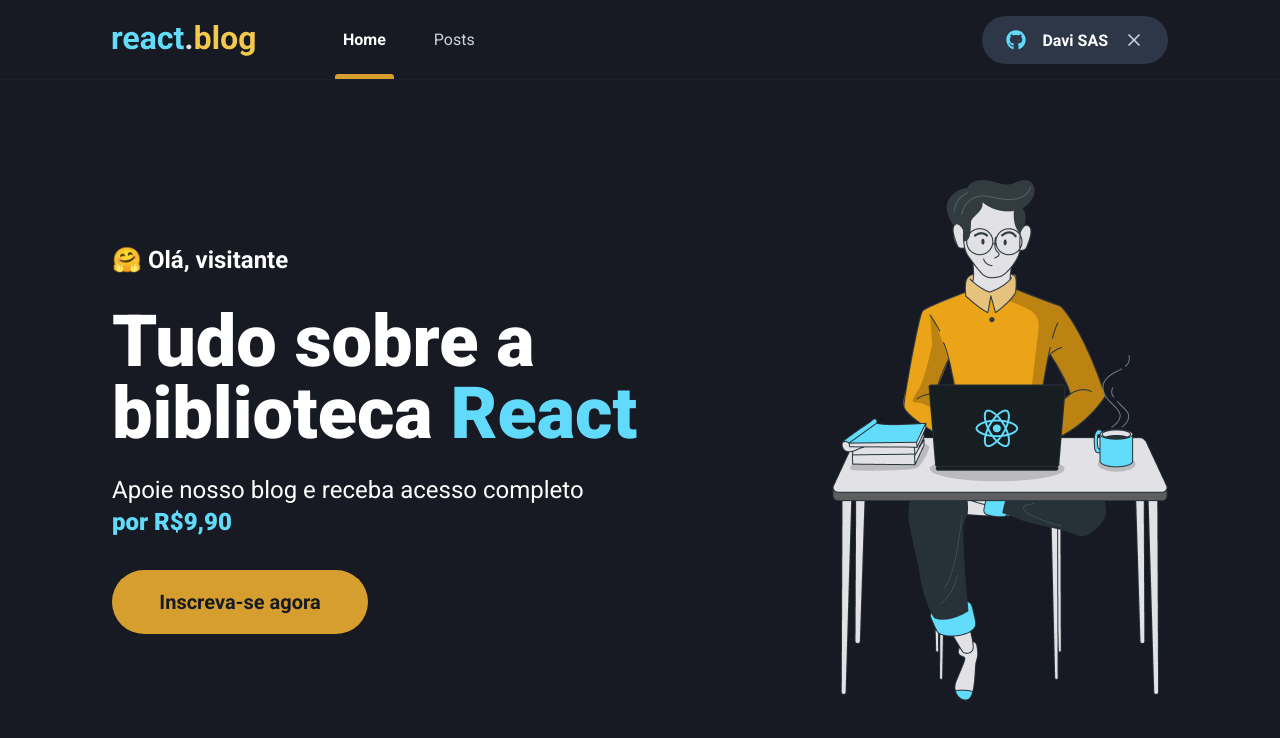
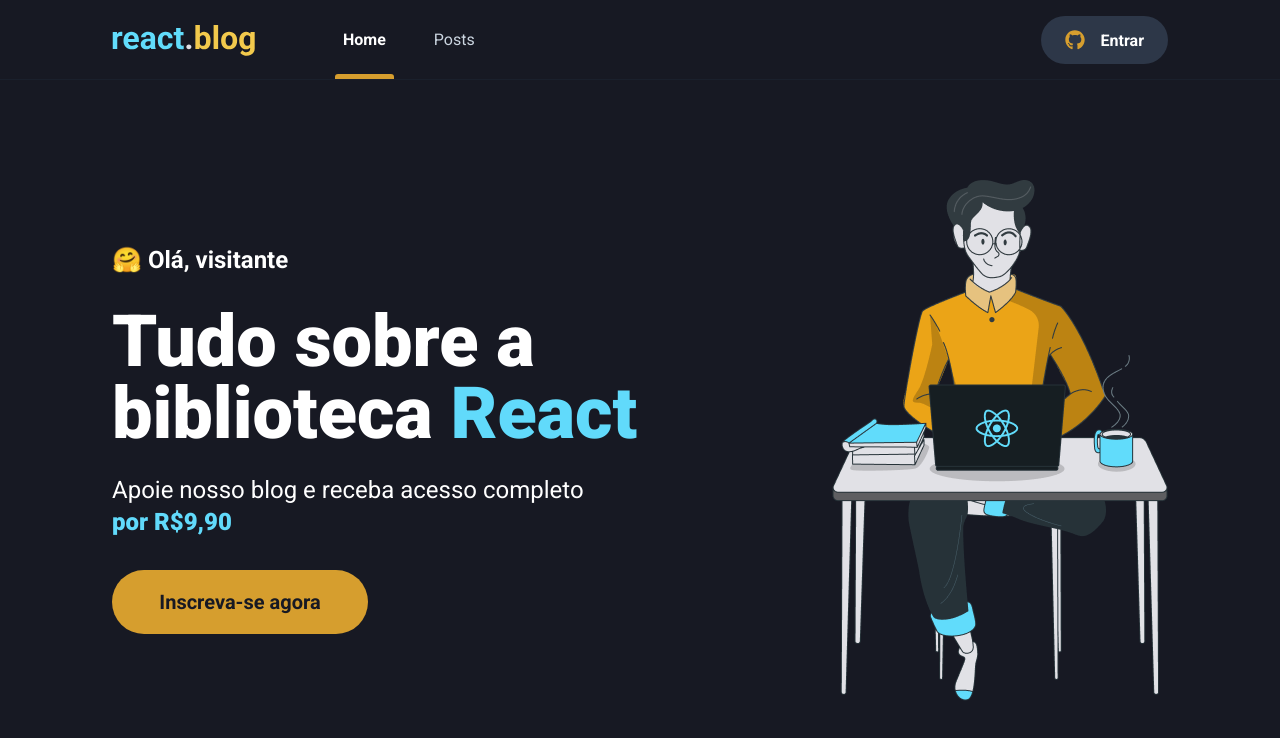
Before and after one commit to ivad8080/reactblog, a Next.js app: page / in a window 1280 px wide. Shown: the top 738 px of the page. Built offline with nearby package versions, Linux system fonts and the light colour scheme.

Commit message:
Configurando Stripe

```diff
--- a/src/components/SignInButton/index.tsx
+++ b/src/components/SignInButton/index.tsx
@@ -4,7 +4,7 @@ import { FiX } from 'react-icons/fi'
 import styles from './styles.module.scss';
 
 export function SignInButton() {
-  const isUserLoggedIn = true;
+  const isUserLoggedIn = false;
 
   return isUserLoggedIn ? (
     <button
```
Also changed, not shown: public/images/reactblog.png (added).
